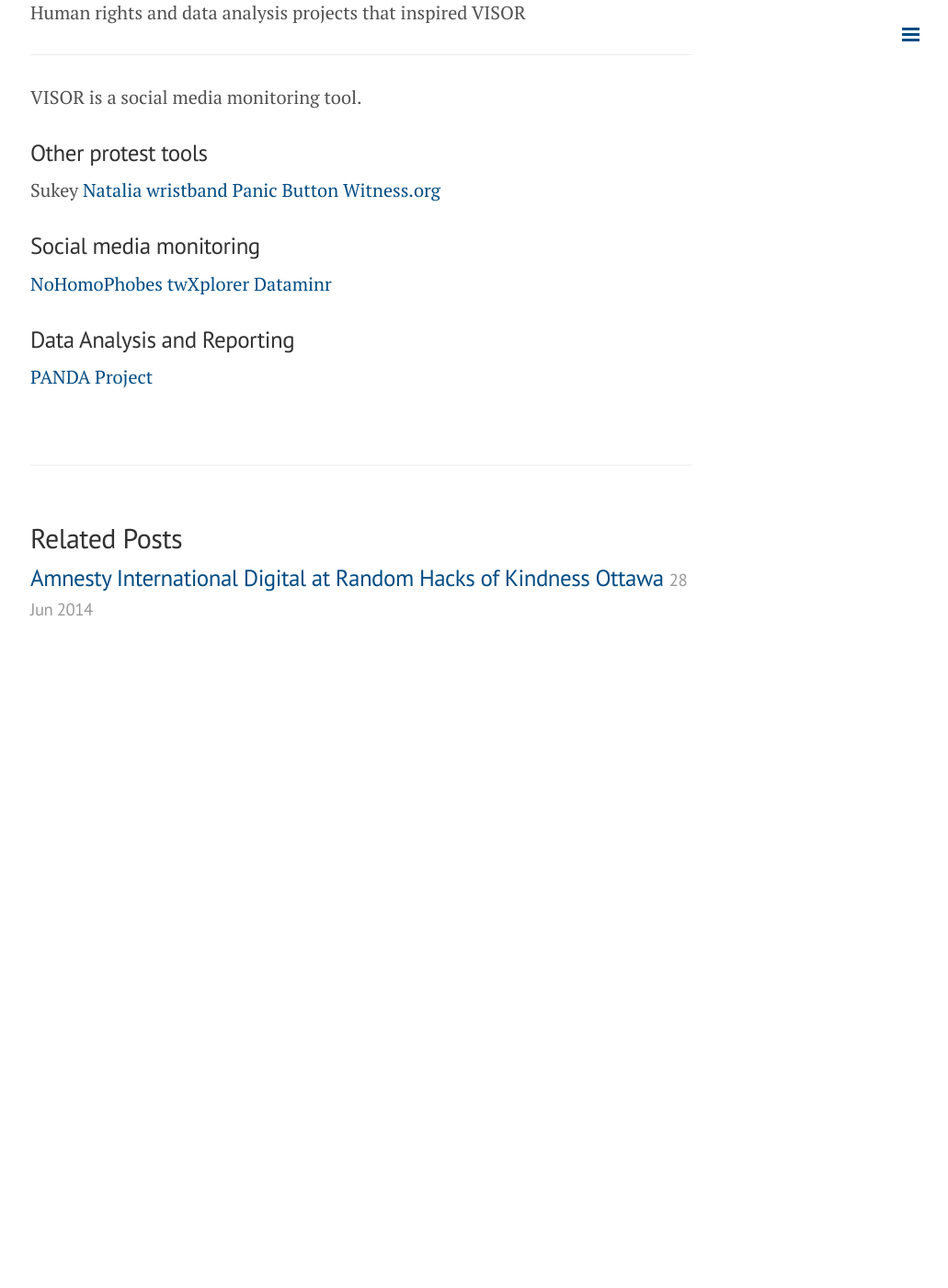
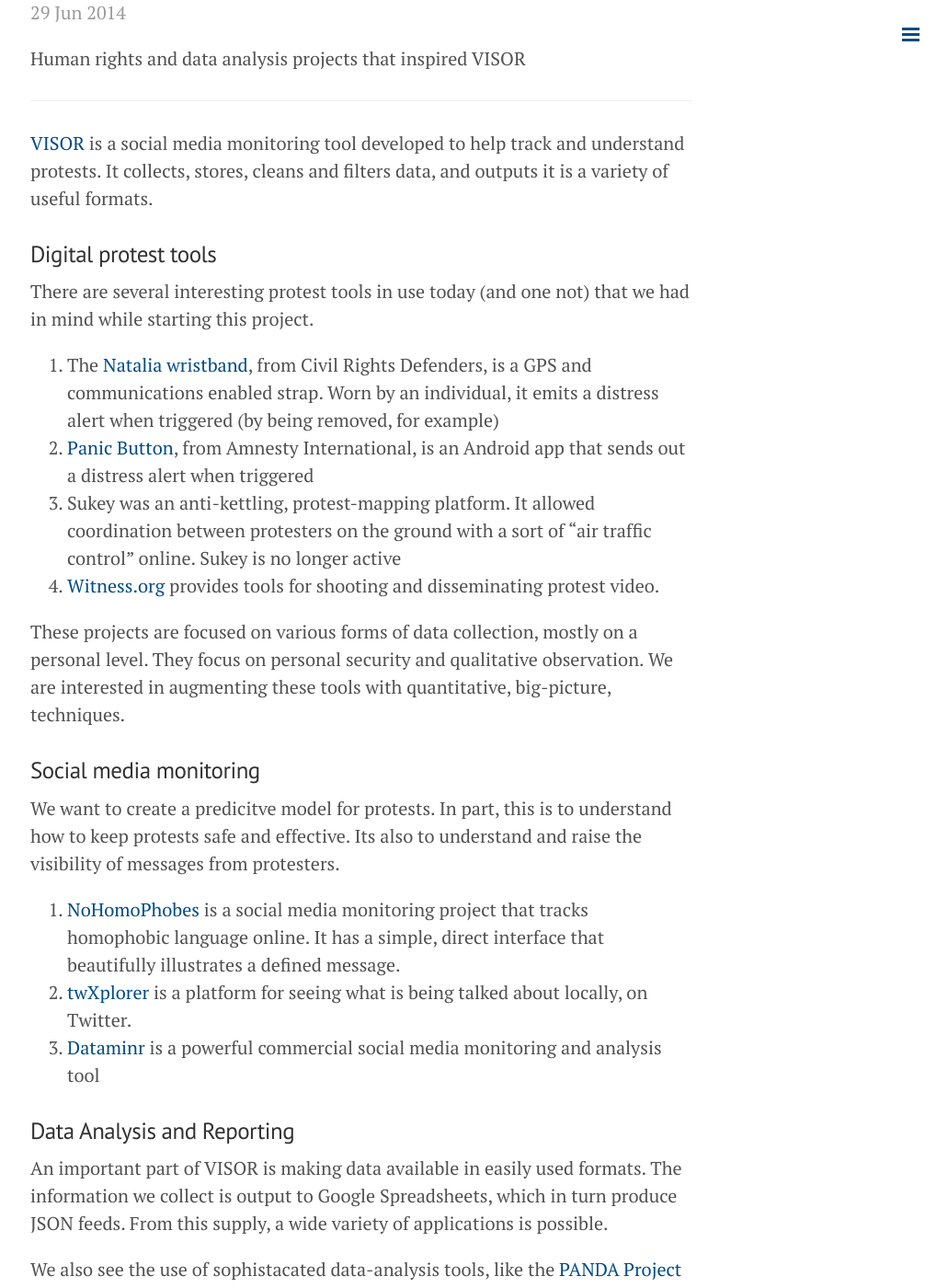
Before and after one commit to AmnestyInternational/amnestyinternational.github.com, a Jekyll site: the page built from _posts/2014-06-29-protest-monitoring-data-projects.md, in a window 1280 px wide and 1400 px high, scrolled down 252 px. Shown: the whole window at 92% size, without its empty margins (247-1278 px from the left). Built offline with Jekyll 4.4.1, drawn with Linux system fonts in a browser that asks for light colours; Markdown is read by kramdown in place of the engine named in the settings; before the commit the page ends 988 px from its top, so only the background shows below that; some of the changed text lies outside the part shown.

Commit message:
finished post

```diff
--- a/_posts/2014-06-29-protest-monitoring-data-projects.md
+++ b/_posts/2014-06-29-protest-monitoring-data-projects.md
@@ -1,26 +1,39 @@
 ---
 layout: post
-title: Protest Data and Social Media Monitoring
+title: VISOR, Protest Data, and Social Media Monitoring Tools
 ---
 
 Human rights and data analysis projects that inspired VISOR
 
 -----
 
-VISOR is a social media monitoring tool.
+[VISOR](https://github.com/AmnestyInternational/visor) is a social media monitoring tool developed to help track and understand protests. It collects, stores, cleans and filters data, and outputs it is a variety of useful formats.
 
-### Other protest tools
+### Digital protest tools
 
-Sukey
-[Natalia wristband](http://natalia.civilrightsdefenders.org/#bracelet)
-[Panic Button](https://panicbutton.io/)
-[Witness.org](http://witness.org/)
+There are several interesting protest tools in use today (and one not) that we had in mind while starting this project.
+
+1. The [Natalia wristband](http://natalia.civilrightsdefenders.org/#bracelet), from Civil Rights Defenders, is a GPS and communications enabled strap. Worn by an individual, it emits a distress alert when triggered (by being removed, for example)
+1. [Panic Button](https://panicbutton.io/), from Amnesty International, is an Android app that sends out a distress alert when triggered
+1. Sukey was an anti-kettling, protest-mapping platform. It allowed coordination between protesters on the ground with a sort of "air traffic control" online. Sukey is no longer active
+1. [Witness.org](http://witness.org/) provides tools for shooting and disseminating protest video.
+
+These projects are focused on various forms of data collection, mostly on a personal level. They focus on personal security and qualitative observation. We are interested in augmenting these tools with quantitative, big-picture, techniques.
 
 ### Social media monitoring
-[NoHomoPhobes](http://www.nohomophobes.com/#!/today/)
-[twXplorer](http://twxplorer.knightlab.com/)
-[Dataminr](http://www.dataminr.com/)
+
+We want to create a predicitve model for protests. In part, this is to understand how to keep protests safe and effective. Its also to understand and raise the visibility of messages from protesters.
+
+1. [NoHomoPhobes](http://www.nohomophobes.com/#!/today/) is a social media monitoring project that tracks homophobic language online. It has a simple, direct interface that beautifully illustrates a defined message.
+1. [twXplorer](http://twxplorer.knightlab.com/) is a platform for seeing what is being talked about locally, on Twitter.
+1. [Dataminr](http://www.dataminr.com/) is a powerful commercial social media monitoring and analysis tool
 
 ### Data Analysis and Reporting
 
-[PANDA Project](http://pandaproject.net/)
+An important part of VISOR is making data available in easily used formats. The information we collect is output to Google Spreadsheets, which in turn produce JSON feeds. From this supply, a wide variety of applications is possible.
+
+We also see the use of sophistacated data-analysis tools, like the [PANDA Project](http://pandaproject.net/) or data manipulation with languages like R.
+
+### Stay tuned
+
+VISOR is an ongoing project!
```
